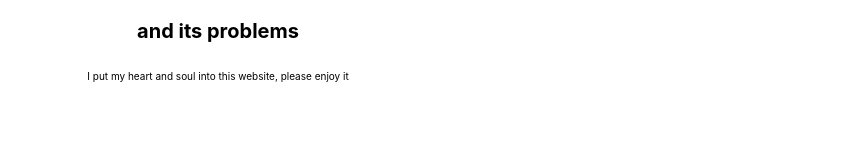
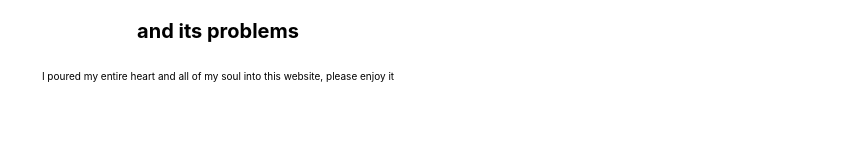
Before and after one commit to Ayaka-Simp/genshinproblems, a Next.js app: page / in a window 1280 px wide. Shown: the part 200-360 px from the top of the page, without its empty margins (422-1280 px from the left). Built offline with nearby package versions, Linux system fonts and the light colour scheme.

Commit message:
fixed typo in the :qiqifallen: image in /problems

```diff
--- a/pages/index.tsx
+++ b/pages/index.tsx
@@ -116,7 +116,8 @@ const Home: NextPage = () => {
                 fontSize: "x-small",
               }}
             >
-              I put my heart and soul into this website, please enjoy it
+              I poured my entire heart and all of my soul into this website,
+              please enjoy it
             </small>
           </header>
           <a href="#content">
--- a/pages/intro.tsx
+++ b/pages/intro.tsx
@@ -100,7 +100,7 @@ const Intro: NextPage = () => {
           <Link href="/problems">
             <button
               className="btn animate left"
-              style={{ animationDelay: "30s" }}
+              style={{ animationDelay: "4.8s" }}
             >
               Read about Genshin&apos;s problems
             </button>
--- a/pages/problems/index.tsx
+++ b/pages/problems/index.tsx
@@ -89,7 +89,7 @@ const ProblemsHome: NextPage = () => {
             </small>
             <Image
               className="animate bottom"
-              src="/images/QiQi-fallen.png"
+              src="/images/qiqi-fallen.png"
               alt="QiQi fallen"
               style={{ animationDelay: "4.1s", display: "block" }}
               width="256"
```
